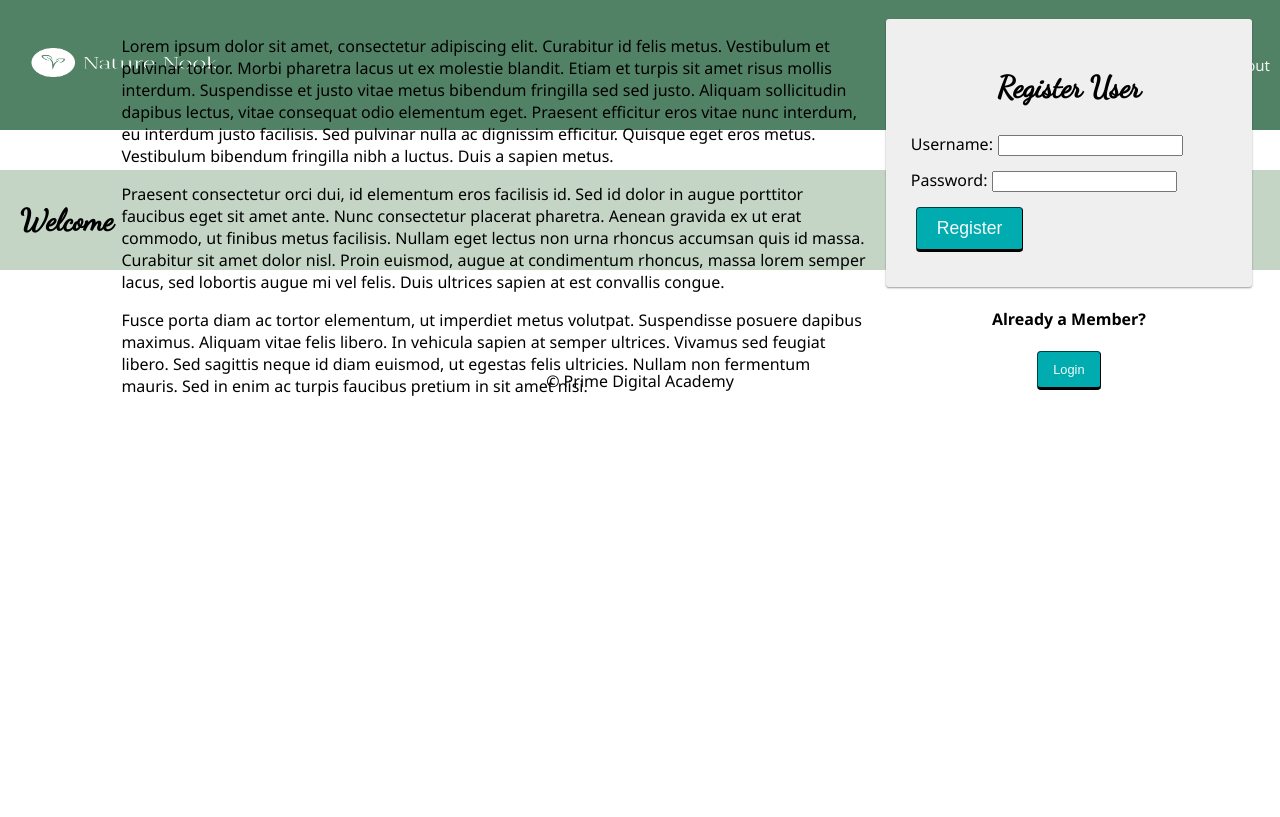
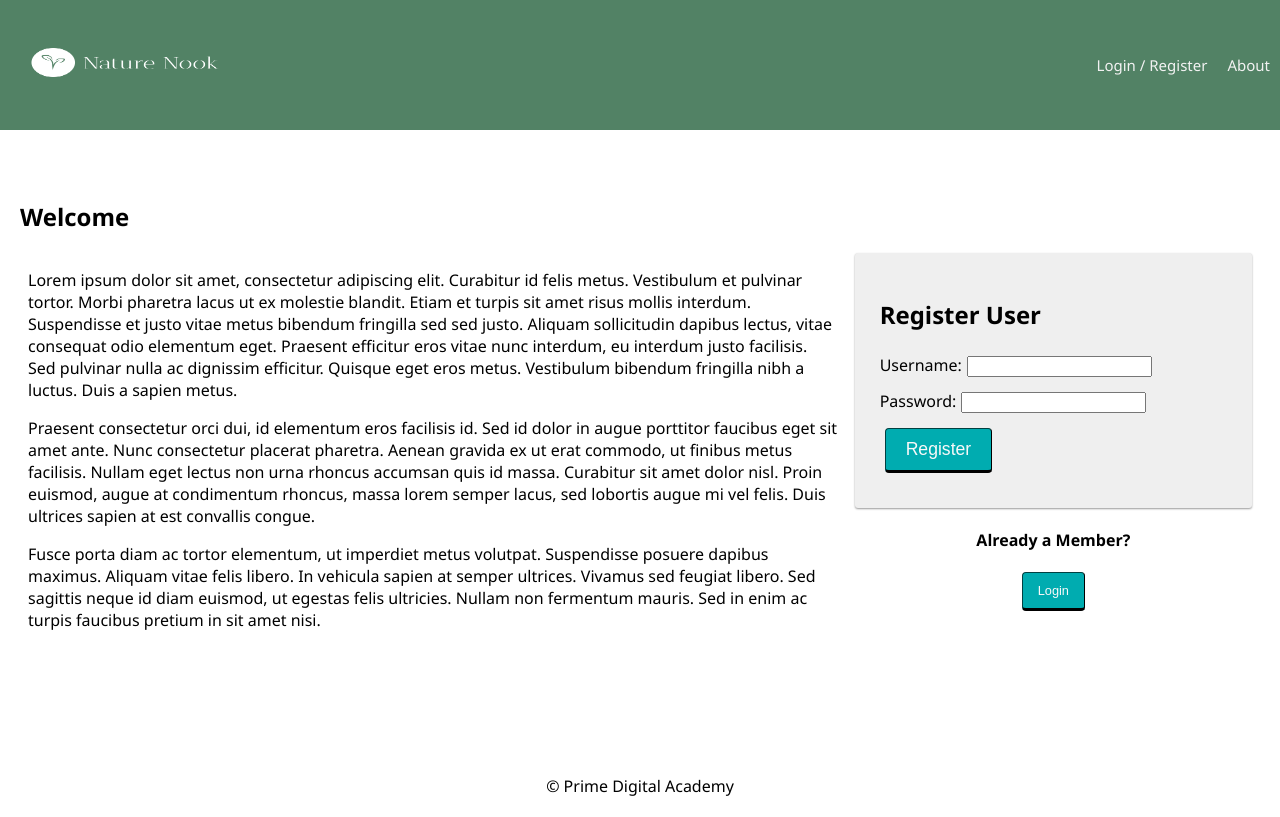
Before and after one commit to dylanb588/Nature-Nook, a React (Vite) app: page /plantdetails/1/edit#/home in a window 1280 px wide. Built offline with nearby package versions, Linux system fonts and the light colour scheme; no server answers.

Commit message:
Update class names

```diff
--- a/src/components/UserPage/UserPage.css
+++ b/src/components/UserPage/UserPage.css
@@ -1,4 +1,4 @@
-.container {
+.welcomeContainer {
     display: flex;
     align-items: center; /* Center content vertically */
     justify-content: center; /* Center content horizontally */
@@ -20,7 +20,7 @@
     max-width: 50%; /* Limit the maximum width of the image to half of the container width */
   }
 
-  h2 {
+  .welcome {
     text-align: center; /* Center the text within the h2 element */
     font-family: 'Dancing Script', cursive;
     font-size: 30px;
--- a/src/components/UserPage/UserPage.jsx
+++ b/src/components/UserPage/UserPage.jsx
@@ -21,9 +21,9 @@ function UserPage() {
 
   return (
     <main>
-      <div className="container">
+      <div className="welcomeContainer">
         <img className='vine' src='public/vine-146978_640.png' />
-        <h2 align='center'>Welcome to your Nature Nook, {user.username}!</h2>
+        <h2 className='welcome' align='center'>Welcome to your Nature Nook, {user.username}!</h2>
         <img className='image' src='public/vine-146978_640.png' />
       </div>
       <Stack direction="row" spacing={3} useFlexGap flexWrap="wrap">
```
